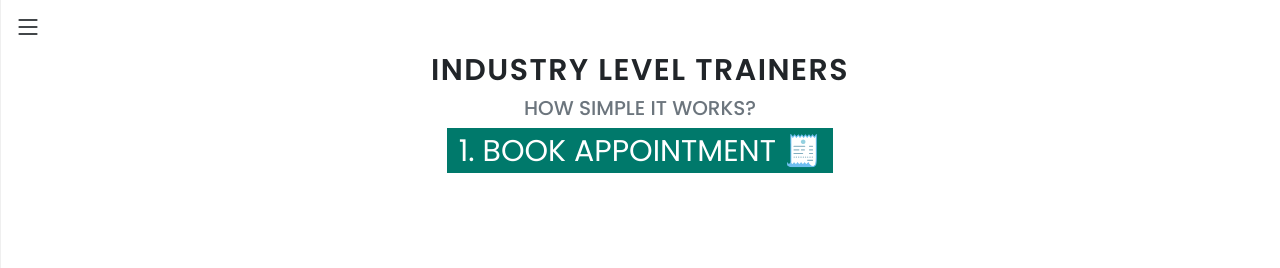
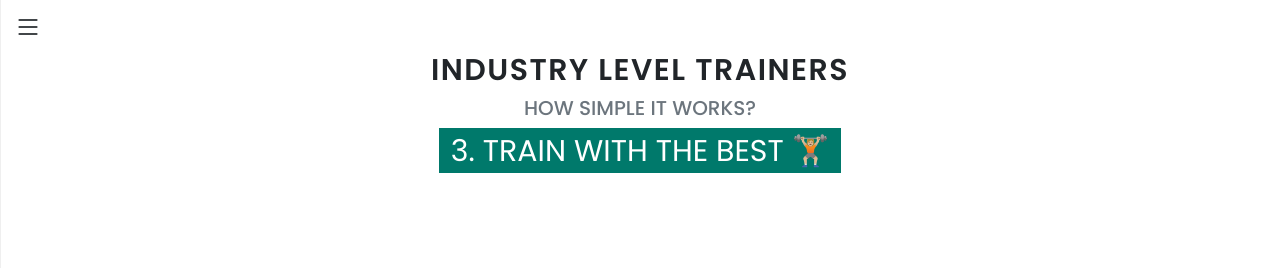
Before and after one commit to killy10o10/FitMeUp, a React (Create React App) app: page / in a window 1280 px wide. Shown: the top 268 px of the page. Built offline with nearby package versions, Linux system fonts and the light colour scheme.

Commit message:
Correct text order

```diff
--- a/src/components/Home.js
+++ b/src/components/Home.js
@@ -14,9 +14,9 @@ const Home = (props) => {
           <div id="container">
             <h3 className="text-secondary fs-5">How simple it works?</h3>
             <div id="flip">
-              <div><div>1. Book Appointment 🧾</div></div>
               <div><div>3. Train with the Best 🏋🏼</div></div>
               <div><div>2. Get approved ✅</div></div>
+              <div><div>1. Book Appointment 🧾</div></div>
             </div>
           </div>
         </div>
```
